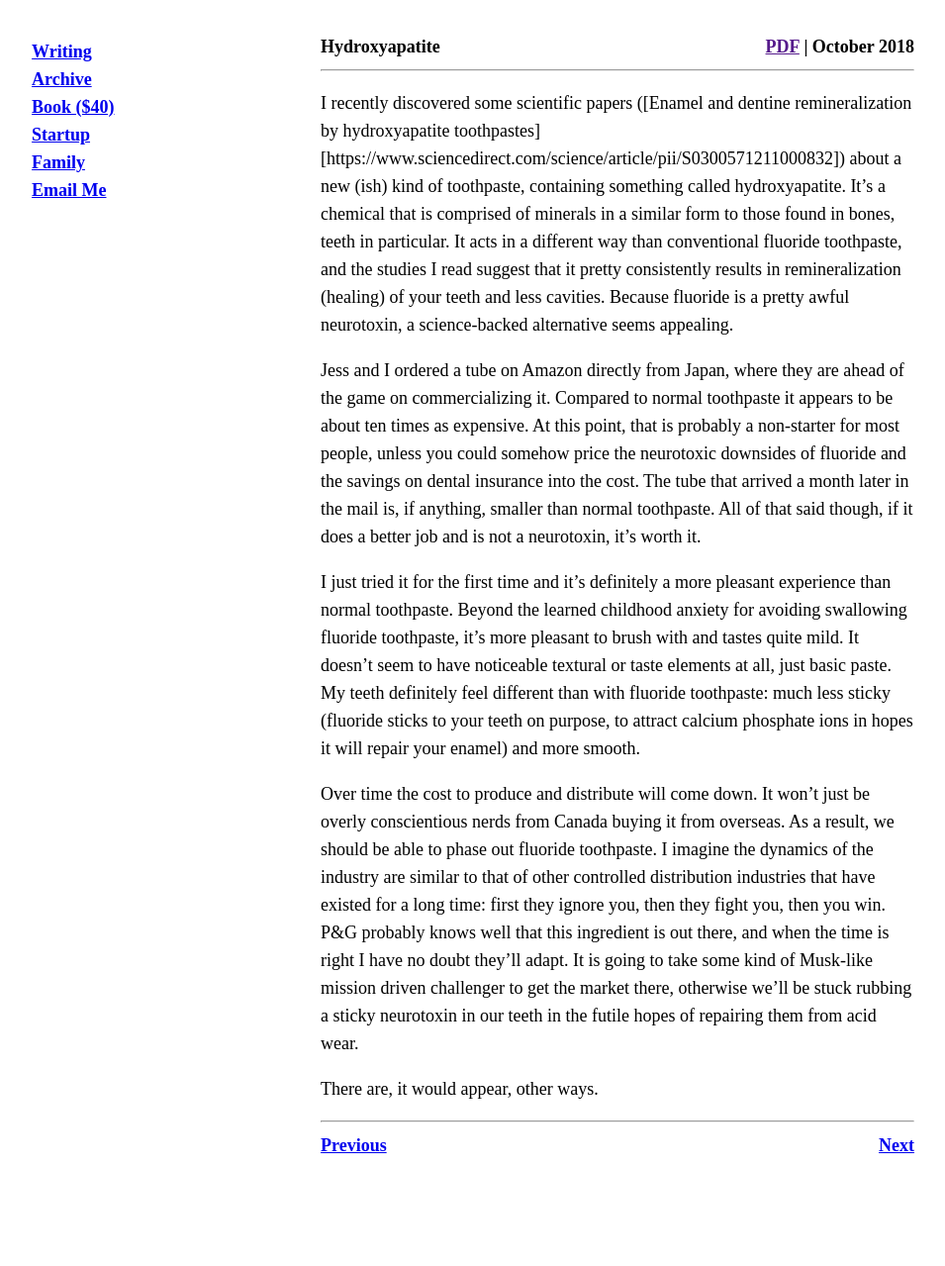
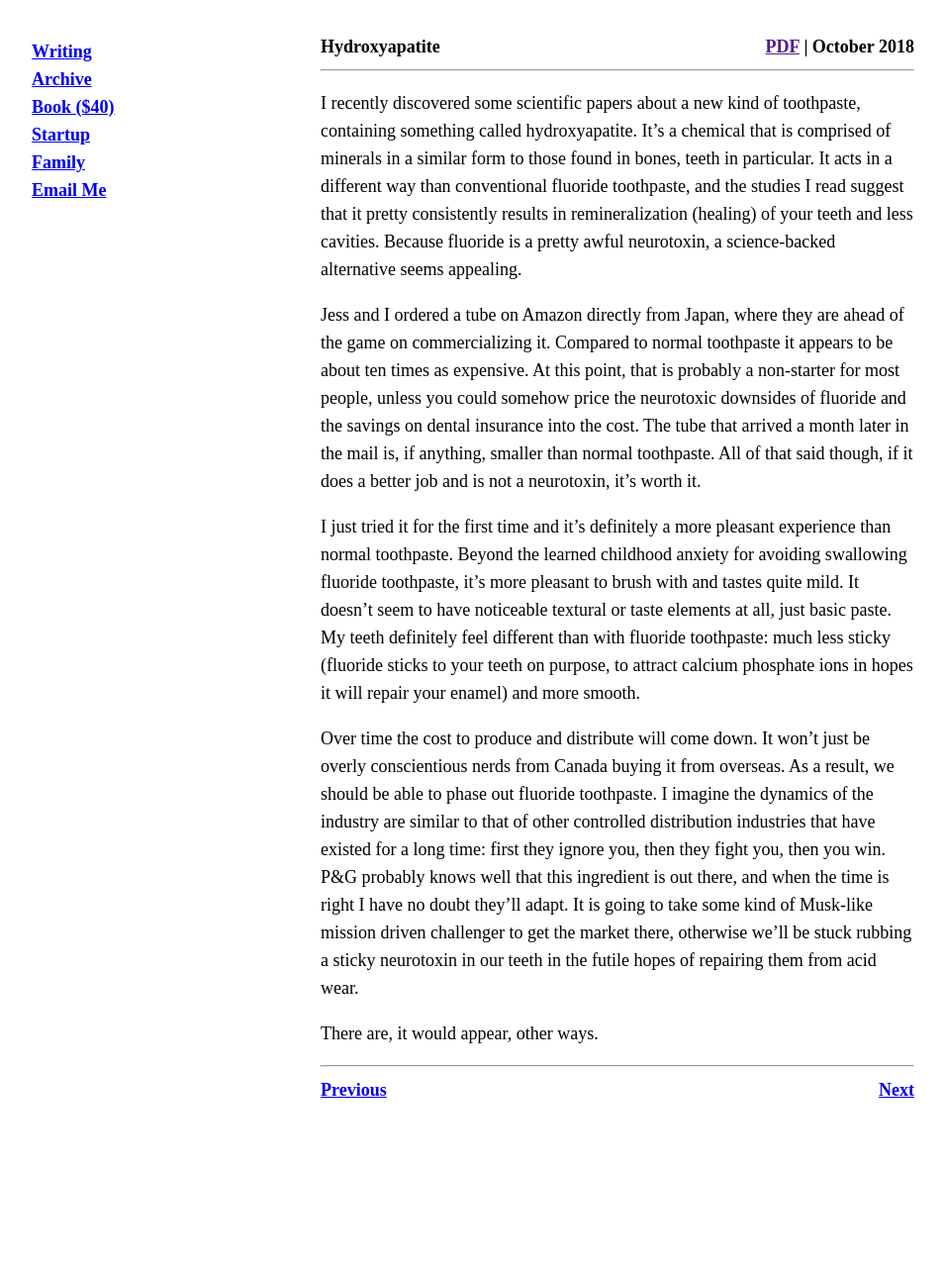
Before and after one commit to rogerkirkness/writing, a Jekyll site: the page built from _posts/2018-10-03-hydroxyapatite.md, in a window 1280 px wide. Shown: the whole page at 99% size, without its empty margins (16-971 px from the left). Built offline with Jekyll 4.4.1, drawn with Linux system fonts in a browser that asks for light colours; after the commit the page ends 1223 px from its top, so only the background shows below that.

Commit message:
More edits

```diff
--- a/_posts/2018-10-03-hydroxyapatite.md
+++ b/_posts/2018-10-03-hydroxyapatite.md
@@ -4,7 +4,7 @@ title: Hydroxyapatite
 date: October 2018
 tags: [science]
 ---
-I recently discovered some scientific papers ([Enamel and dentine remineralization by hydroxyapatite toothpastes][https://www.sciencedirect.com/science/article/pii/S0300571211000832]) about a new (ish) kind of toothpaste, containing something called hydroxyapatite. It's a chemical that is comprised of minerals in a similar form to those found in bones, teeth in particular. It acts in a different way than conventional fluoride toothpaste, and the studies I read suggest that it pretty consistently results in remineralization (healing) of your teeth and less cavities. Because fluoride is a pretty awful neurotoxin, a science-backed alternative seems appealing.
+I recently discovered some scientific papers about a new kind of toothpaste, containing something called hydroxyapatite. It's a chemical that is comprised of minerals in a similar form to those found in bones, teeth in particular. It acts in a different way than conventional fluoride toothpaste, and the studies I read suggest that it pretty consistently results in remineralization (healing) of your teeth and less cavities. Because fluoride is a pretty awful neurotoxin, a science-backed alternative seems appealing.
 
 Jess and I ordered a tube on Amazon directly from Japan, where they are ahead of the game on commercializing it. Compared to normal toothpaste it appears to be about ten times as expensive. At this point, that is probably a non-starter for most people, unless you could somehow price the neurotoxic downsides of fluoride and the savings on dental insurance into the cost. The tube that arrived a month later in the mail is, if anything, smaller than normal toothpaste. All of that said though, if it does a better job and is not a neurotoxin, it's worth it.
 
```
Also changed, not shown: _posts/2018-09-09-bloatware.md (+1 -0 lines).
